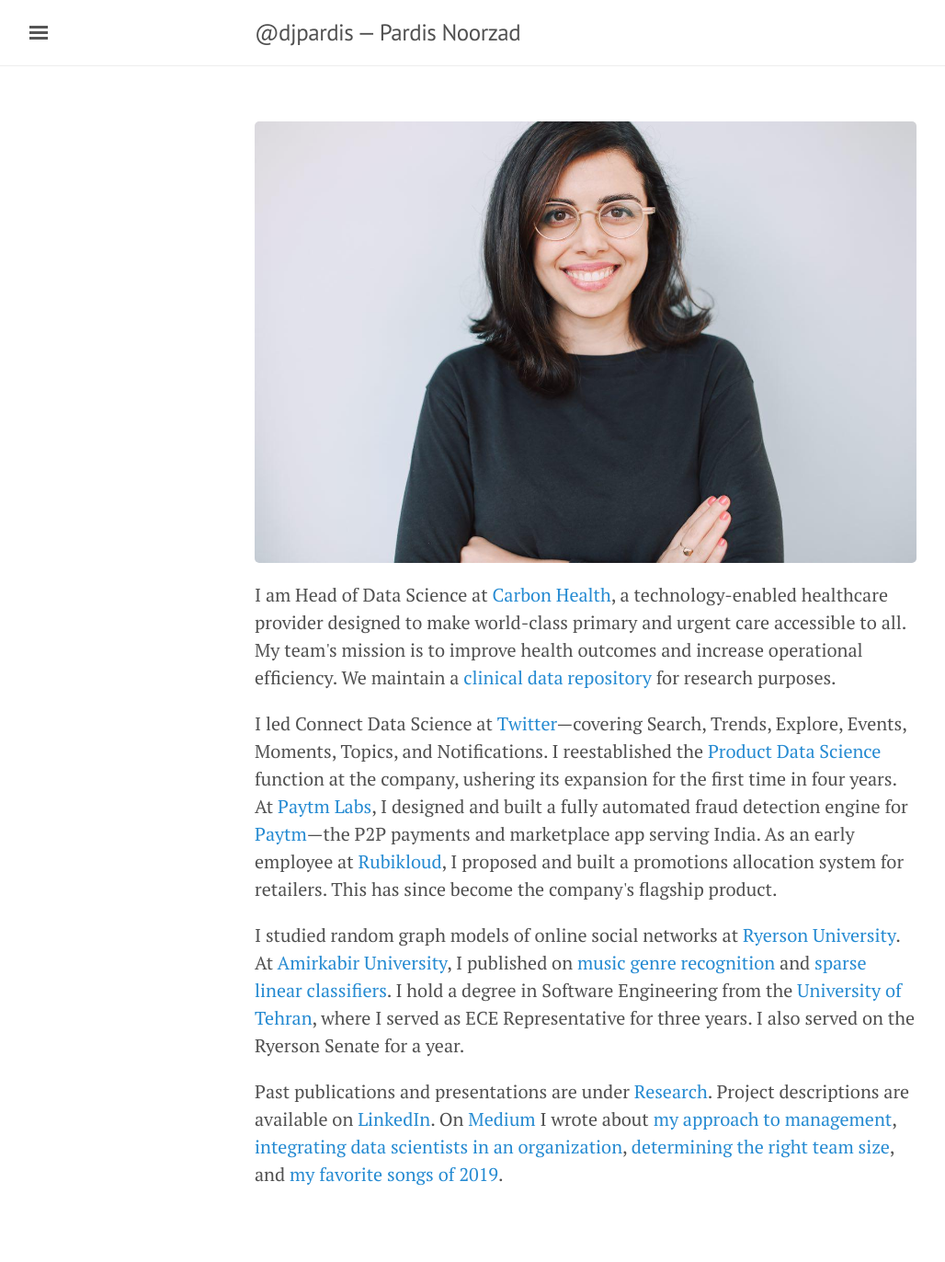
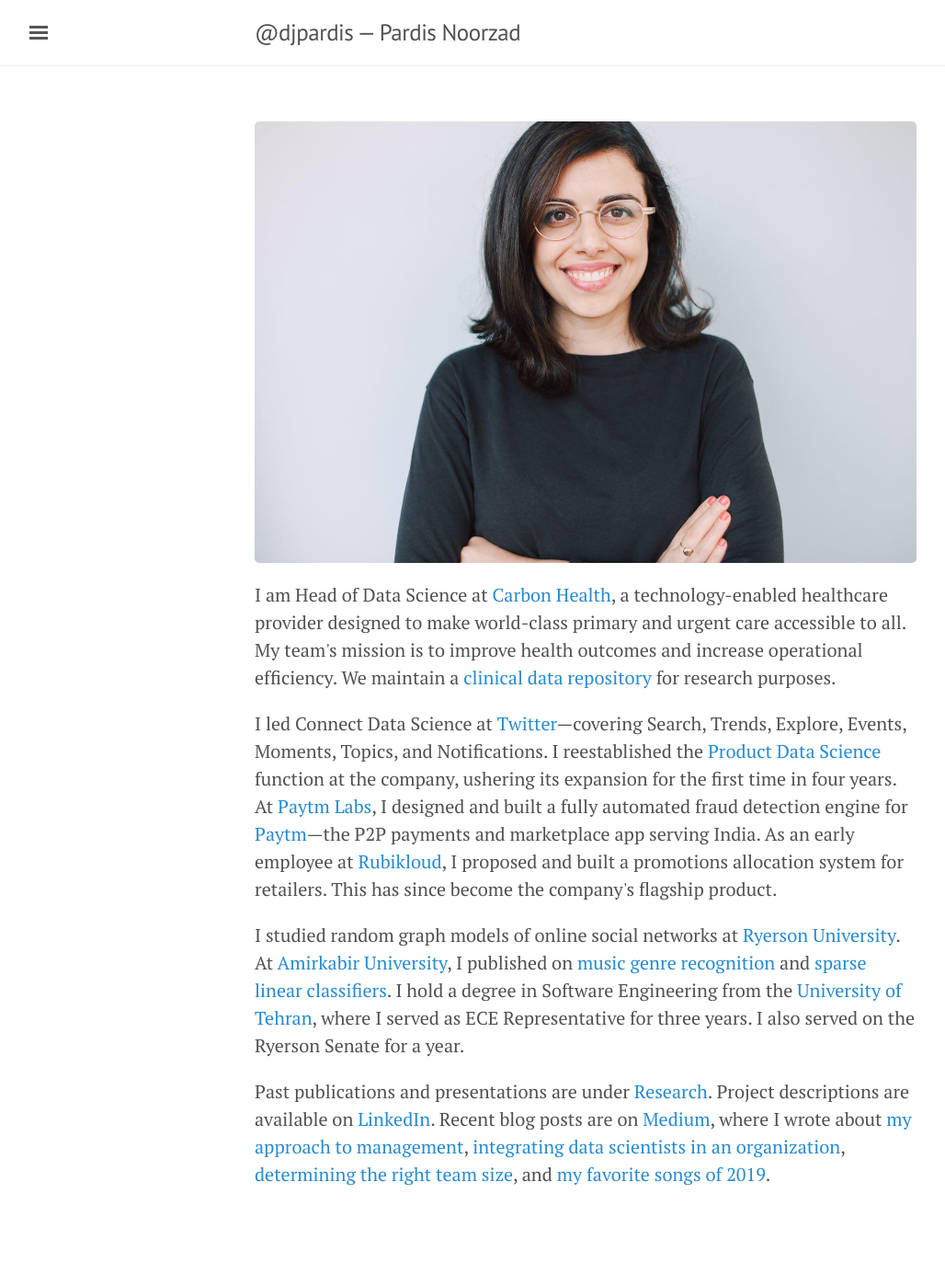
Before and after one commit to djpardis/djpardis.github.io, a Jekyll site: the page built from index.html, in a window 1280 px wide. Shown: the whole page at 92% size, without its empty margins (3-1031 px from the left). Built offline with Jekyll 4.4.1, drawn with Linux system fonts in a browser that asks for light colours.

Commit message:
Update bio

```diff
--- a/index.html
+++ b/index.html
@@ -21,5 +21,5 @@
 </p>
 
 <p>
-Past publications and presentations are under <a href="pubs">Research</a>. Project descriptions are available on <a href="https://www.linkedin.com/in/djpardis/" target="_blank">LinkedIn</a>. On <a href="https://medium.com/@djpardis" target="_blank">Medium</a> I wrote about <a href="https://medium.com/@djpardis/management-and-coaching-best-practices-as-a-list-of-n-things-7a6d9c7f0fa5" target="_blank">my approach to management</a>, <a href="https://medium.com/@djpardis/models-for-integrating-data-science-teams-within-organizations-7c5afa032ebd" target="_blank">integrating data scientists in an organization</a>, <a href="https://medium.com/@djpardis/recommendations-for-data-science-team-sizing-and-allocation-strategy-a38f943638e5" target="_blank">determining the right team size</a>, and <a href="https://medium.com/@djpardis/a-2019-mixtape-6a910e8b4771" target="_blank">my favorite songs of 2019</a>.
+Past publications and presentations are under <a href="pubs">Research</a>. Project descriptions are available on <a href="https://www.linkedin.com/in/djpardis/" target="_blank">LinkedIn</a>. Recent blog posts are on <a href="https://medium.com/@djpardis" target="_blank">Medium</a>, where I wrote about <a href="https://medium.com/@djpardis/management-and-coaching-best-practices-as-a-list-of-n-things-7a6d9c7f0fa5" target="_blank">my approach to management</a>, <a href="https://medium.com/@djpardis/models-for-integrating-data-science-teams-within-organizations-7c5afa032ebd" target="_blank">integrating data scientists in an organization</a>, <a href="https://medium.com/@djpardis/recommendations-for-data-science-team-sizing-and-allocation-strategy-a38f943638e5" target="_blank">determining the right team size</a>, and <a href="https://medium.com/@djpardis/a-2019-mixtape-6a910e8b4771" target="_blank">my favorite songs of 2019</a>.
 </p>
```
